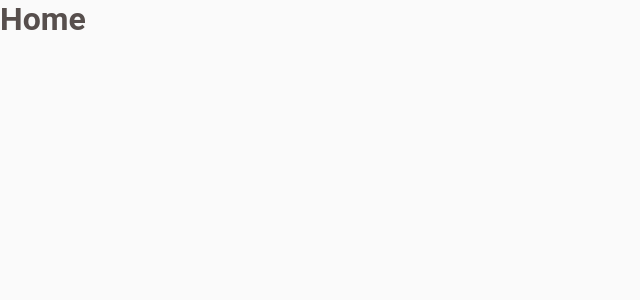
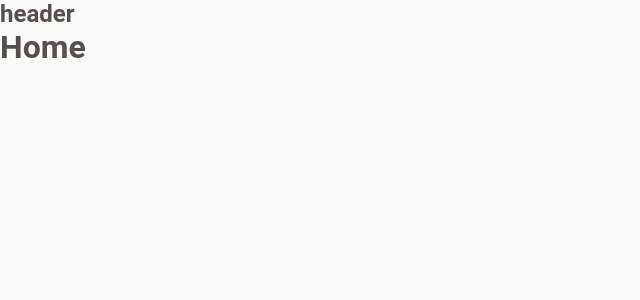
Before and after one commit to Vinicius-Barbosa-Santos/coffe-delivery, a React (Vite) app: page / in a window 1280 px wide. Shown: the top 300 px of the page, without its empty margins (0-640 px from the left). Built offline with nearby package versions, Linux system fonts and the light colour scheme.

Commit message:
feat: layout component :sparkles:

```diff
--- a/src/Routes.tsx
+++ b/src/Routes.tsx
@@ -1,10 +1,15 @@
 import { Route, Routes } from "react-router-dom"
-import { Home } from "./pages/Home"
+import { HomePage } from "./pages/Home"
+import { DefaultLayout } from './layouts/DefaultLayout'
+import { CompleteOrderPage } from './pages/CompleteOrder'
 
 export const Router = () => {
     return (
         <Routes>
-            <Route path="/" element={<Home />} />
+            <Route path="/" element={<DefaultLayout />} >
+                <Route path="/" element={<HomePage />} />
+                <Route path="/complete-order" element={<CompleteOrderPage />} />
+            </Route>
         </Routes>
     )
 }
--- /dev/null
+++ b/src/layouts/DefaultLayout/index.tsx
@@ -0,0 +1,11 @@
+import { Outlet } from "react-router-dom"
+import { Container } from "./styles"
+
+export const DefaultLayout = () => {
+    return(
+        <Container>
+            <h2>header</h2>
+            <Outlet />
+        </Container>
+    )
+}
--- /dev/null
+++ b/src/layouts/DefaultLayout/styles.ts
@@ -0,0 +1,5 @@
+import styled from "styled-components";
+
+export const Container = styled.div`
+
+`
--- /dev/null
+++ b/src/pages/CompleteOrder/index.tsx
@@ -0,0 +1,7 @@
+export const CompleteOrderPage = () => {
+    return(
+        <div>
+            <h1>Complete Order</h1>
+        </div>
+    )
+}
--- /dev/null
+++ b/src/pages/CompleteOrder/styles.ts
@@ -0,0 +1,5 @@
+import styled from "styled-components";
+
+export const Container = styled.div`
+
+`
--- a/src/pages/Home/index.tsx
+++ b/src/pages/Home/index.tsx
@@ -1,4 +1,4 @@
-export const Home = () => {
+export const HomePage = () => {
     return(
         <div>
             <h1>Home</h1>
--- /dev/null
+++ b/src/pages/Home/styles.ts
@@ -0,0 +1,5 @@
+import styled from "styled-components";
+
+export const Container = styled.div`
+
+`
```
